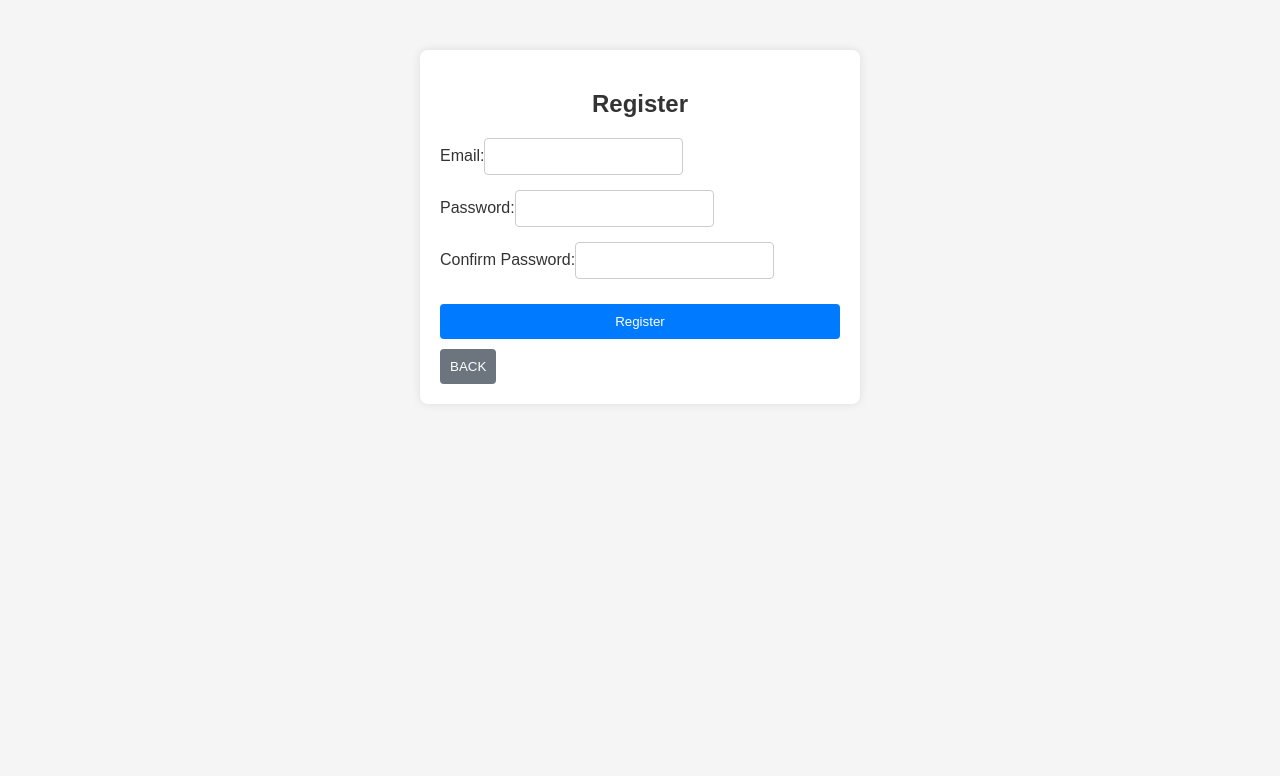
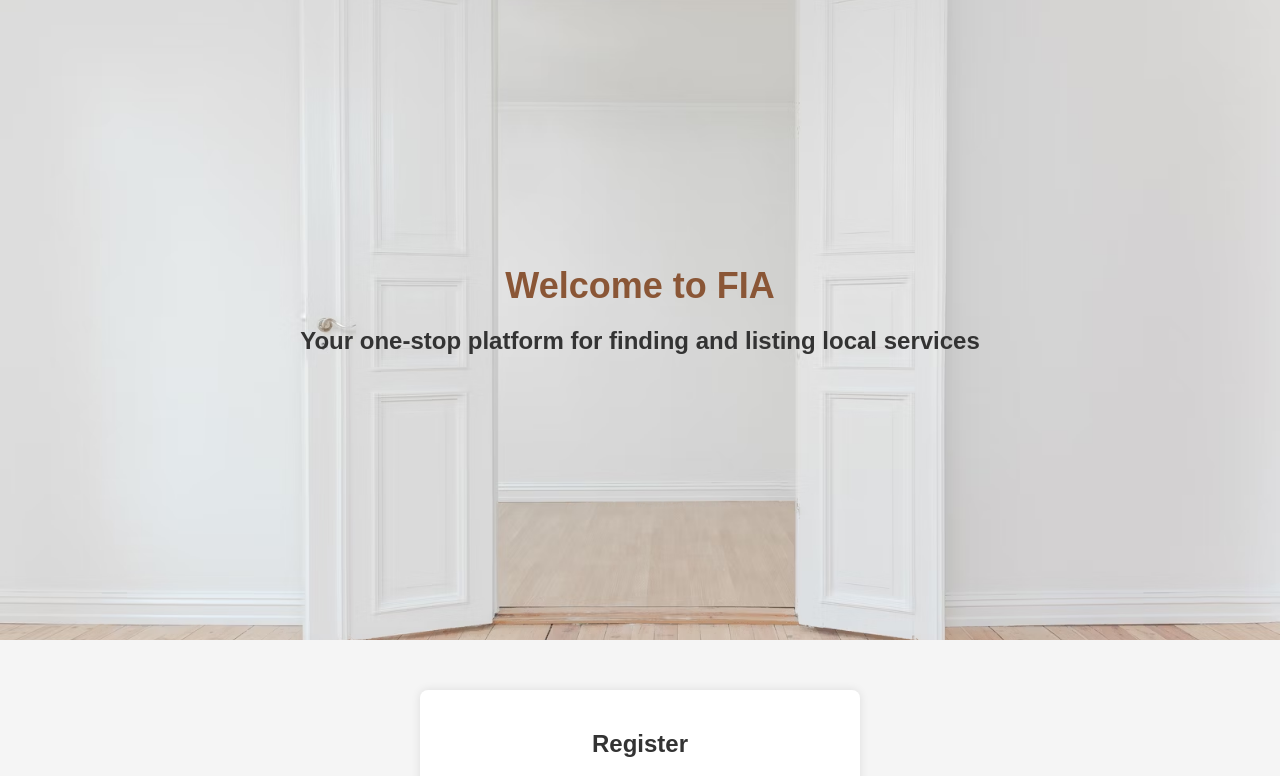
Before and after one commit to BinaryQuBit/FIA-Local-Service-Finder, a React (Create React App) app in the folder frontend/: page /register in a window 1280 px wide. Shown: the top 776 px of the page. Built offline with nearby package versions, Linux system fonts and the light colour scheme.

Commit message:
Updating register page

```diff
--- a/frontend/src/components/Register.css
+++ b/frontend/src/components/Register.css
@@ -1,8 +1,6 @@
 body {
     font-family: Arial, sans-serif;
     background-color: #f5f5f5;
-    margin: 0;
-    padding: 0;
 }
 
 .register-container {
@@ -13,6 +11,8 @@ body {
   box-shadow: 0 0 10px rgba(0, 0, 0, 0.1);
   border-radius: 8px;
   position: relative;
+  justify-content: center;
+  text-align: center;
 }
 
 h2 {
@@ -23,14 +23,11 @@ body {
 form {
   display: flex;
   flex-direction: column;
-  }
-
-  label {
-    margin-bottom: 5px;
-    color: #333;
+  align-items: center;
 }
 
 input {
+  font-size: larger;
   padding: 10px;
   margin-bottom: 15px;
   border: 1px solid #ccc;
@@ -49,6 +46,10 @@ body {
 
 button:hover {
   background-color: #0056b3;
+}
+
+.submit-button {
+  width: 50%;
 }
 
 .back-button {
--- a/frontend/src/components/Register.js
+++ b/frontend/src/components/Register.js
@@ -1,6 +1,8 @@
 import React, { useState } from 'react';
 import { useNavigate } from 'react-router-dom';
 import './Register.css';
+import Header from './Header';
+import Footer from './Footer';
 
 function Register() {
   const [email, setEmail] = useState('');
@@ -12,6 +14,11 @@ function Register() {
 
   const handleSubmit = (e) => {
     e.preventDefault();
+
+    if (!email || !password || !confirmPassword) {
+      setError('All fields are required!');
+      return;
+    }
 
     if (password !== confirmPassword) {
       setError('Passwords do not match!');
@@ -37,6 +44,8 @@ function Register() {
   };
 
   return (
+    <div className="register">
+      <Header />
       <div className="register-container">
         <h2>Register</h2>
         {error && <div className="error-message">{error}</div>}
@@ -47,32 +56,34 @@ function Register() {
         )}
         <form onSubmit={handleSubmit}>
           <div>
-          <label>Email:</label>
             <input
               type="email"
+              placeholder="Email address"
               value={email}
               onChange={(e) => setEmail(e.target.value)}
             />
           </div>
           <div>
-          <label>Password:</label>
             <input
               type="password"
+              placeholder="Password"
               value={password}
               onChange={(e) => setPassword(e.target.value)}
             />
           </div>
           <div>
-          <label>Confirm Password:</label>
             <input
               type="password"
+              placeholder="Confirm Password"
               value={confirmPassword}
               onChange={(e) => setConfirmPassword(e.target.value)}
             />
           </div>
-        <button type="submit">Register</button>
+          <button type="submit" className="submit-button">Register</button>
         </form>
         <button onClick={() => navigate('/')} className="back-button">BACK</button>
+      </div>
+      <Footer />
     </div>
   );
 }
```
Also changed, not shown: frontend/src/components/Welcome.css (indentation only). Lines whose indentation alone changed are shown as unchanged.
